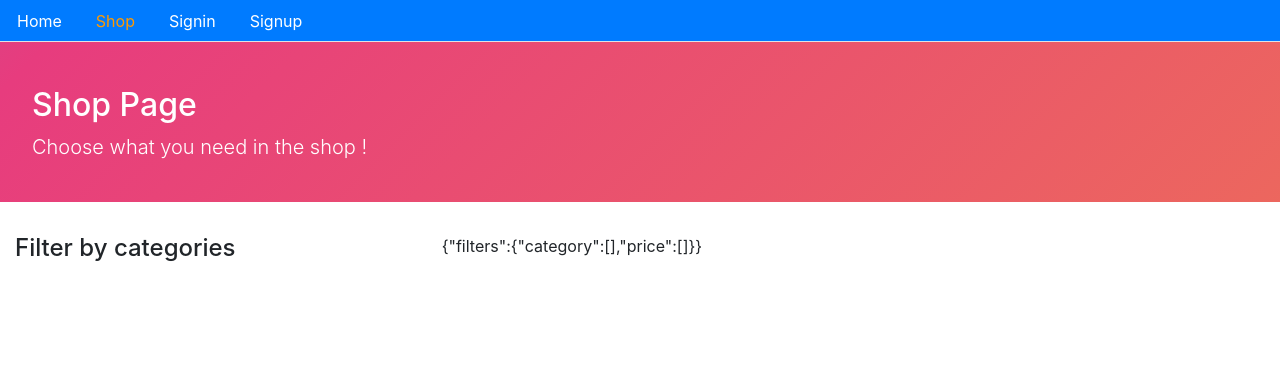
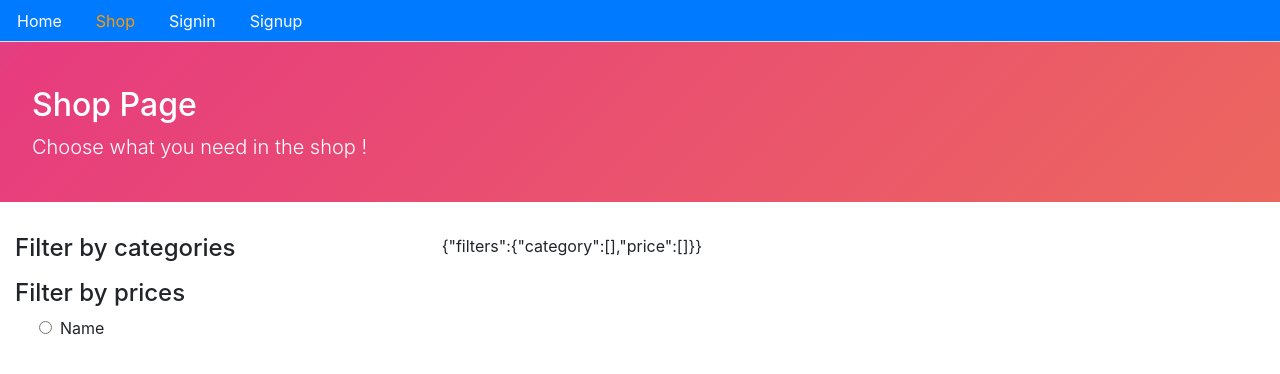
Before and after one commit to rebSen/ecomProject, a React (Create React App) app: page /shop in a window 1280 px wide. Shown: the top 374 px of the page. Built offline with nearby package versions, Linux system fonts and the light colour scheme; no server answers.

Commit message:
RadioBox in shop without datas from prices ok

```diff
--- a/src/core/RadioBox.js
+++ b/src/core/RadioBox.js
@@ -4,7 +4,7 @@ const RadioBox = ({ prices }) => {
   const [value, setValue] = useState(0);
   return (
     <Fragment>
-      {JSON.stringify(prices)}
+      {/* {JSON.stringify(prices)} */}
       <input type="radio" className="mr-2 ml-4" />
       <label className="form-check-label">Name</label>
     </Fragment>
--- a/src/core/Shop.js
+++ b/src/core/Shop.js
@@ -3,6 +3,8 @@ import Layout from "./Layout";
 import Card from "./Card";
 import { getCategories } from "../admin/apiAdmin";
 import CheckBox from "./CheckBox";
+import { prices } from "./fixedPrices";
+import RadioBox from "./RadioBox";
 
 const Shop = () => {
   const [myFilters, setMyFilters] = useState({
@@ -48,6 +50,13 @@ const Shop = () => {
               handleFilters={filters => handleFilters(filters, "category")}
             />
           </ul>
+          <h4>Filter by prices</h4>
+          <div>
+            <RadioBox
+              prices={prices}
+              handleFilters={filters => handleFilters(filters, "price")}
+            />
+          </div>
         </div>
         <div className="col-8">{JSON.stringify(myFilters)}</div>
       </div>
```
